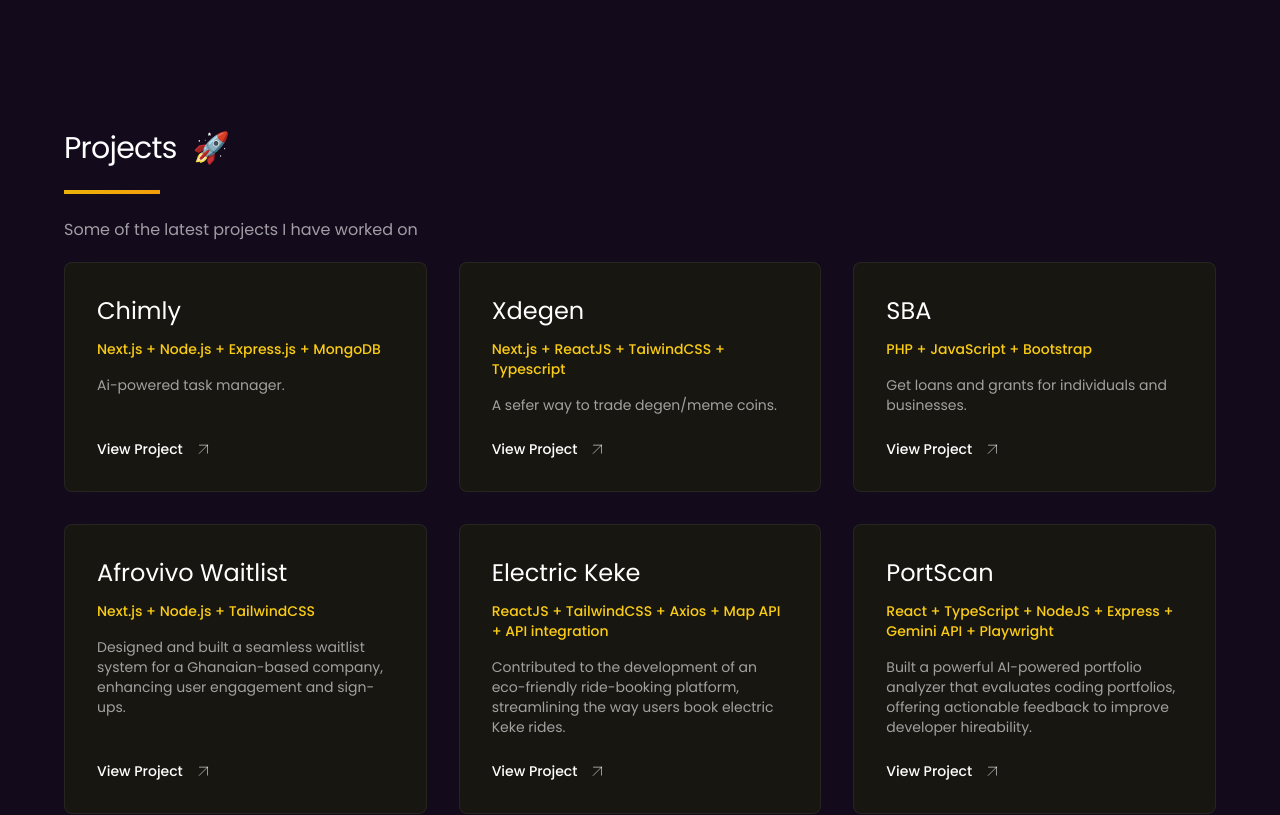
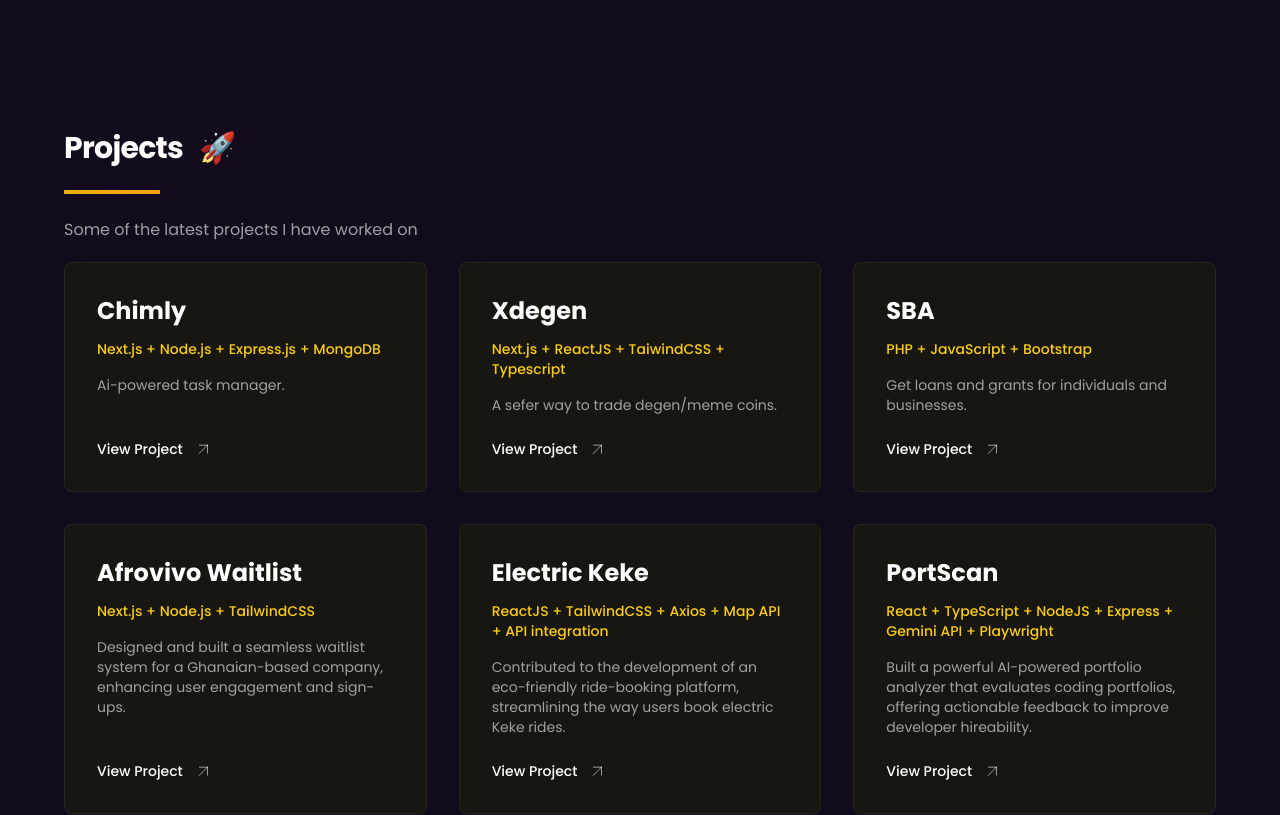
Before and after one commit to heyrapto/portfolio-, a React (Vite) app: page / in a window 1280 px wide. Shown: the part 1400-2215 px from the top of the page. Built offline with nearby package versions, Linux system fonts and the light colour scheme.

Commit message:
Update RecentWorks.tsx

```diff
--- a/src/pages/RecentWorks.tsx
+++ b/src/pages/RecentWorks.tsx
@@ -14,7 +14,7 @@ const RecentWorks = () => {
           viewport={{ once: true }}
           className="text-left mb-5"
         >
-          <h2 className="text-2xl md:text-3xl font-clashbold text-white mb-6 tracking-tight">
+          <h2 className="text-2xl md:text-3xl font-bold text-white mb-6 tracking-tight">
             Projects
             <span className="inline-block ml-4 transform hover:scale-110 transition-transform">🚀</span>
           </h2>
@@ -37,7 +37,7 @@ const RecentWorks = () => {
               <div className="absolute inset-0 bg-gradient-to-br from-yellow-500/10 to-amber-500/10 opacity-0 group-hover:opacity-100 transition-opacity duration-500" />
 
               <div className="relative p-8 flex flex-col h-full">
-                <h3 className="text-white text-2xl font-clashbold mb-3">
+                <h3 className="text-white text-2xl font-bold mb-3">
                   {project.name}
                 </h3>
 
```
